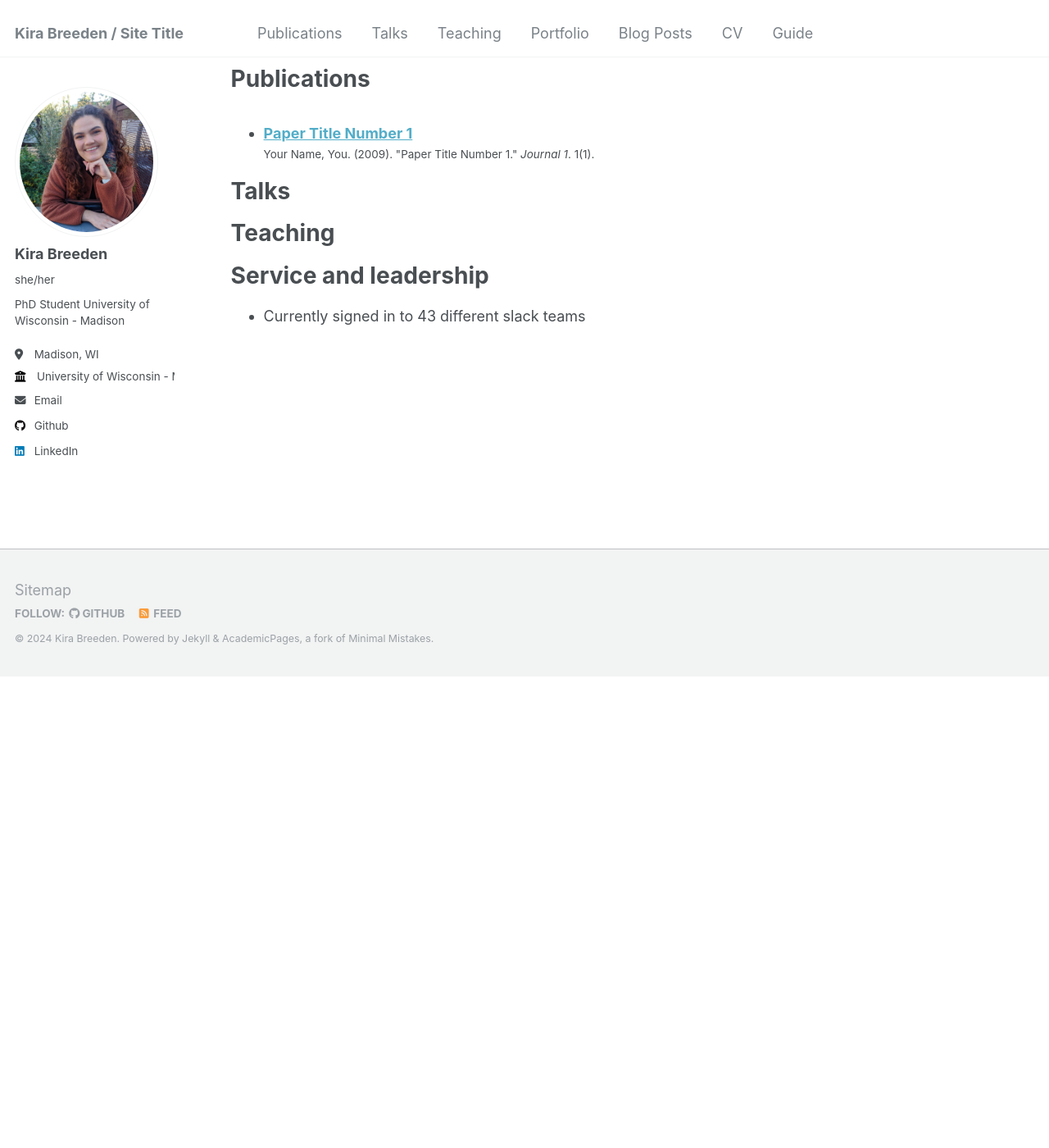
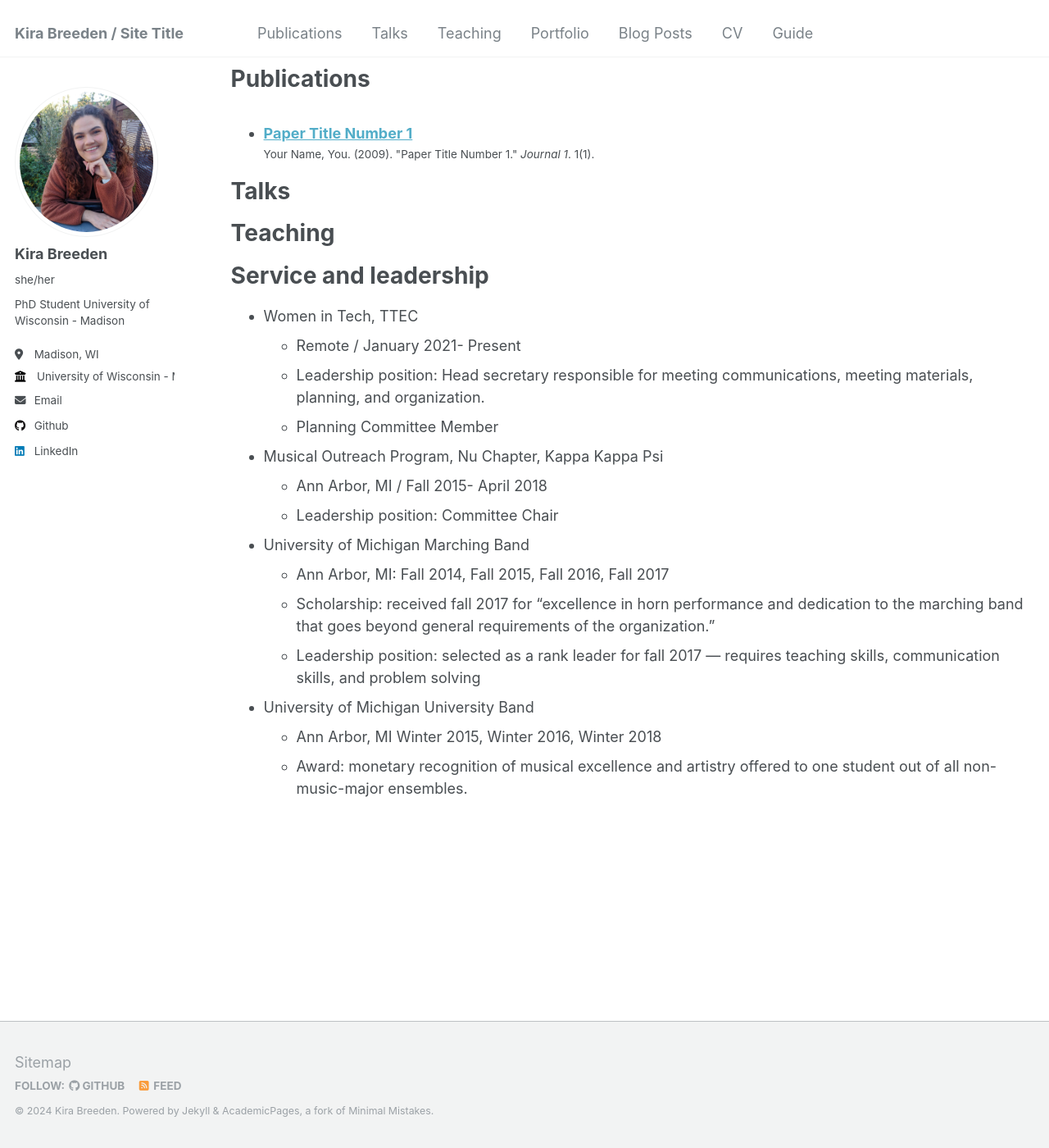
Before and after one commit to kmbreeden21/kmbreeden21.github.io, a Jekyll site: the page built from _pages/cv.md, in a window 1280 px wide and 1400 px high, scrolled down 1475 px. Shown: the whole window at 82% size. Built offline with Jekyll 4.4.1, drawn with Linux system fonts in a browser that asks for light colours; a file with an impossible date is left out; before the commit the page ends 2299 px from its top, so only the background shows below that.

Commit message:
Update cv.md

```diff
--- a/_pages/cv.md
+++ b/_pages/cv.md
@@ -72,4 +72,17 @@ Teaching
 
 Service and leadership
 ======
-* Currently signed in to 43 different slack teams
+* Women in Tech, TTEC
+  * Remote / January 2021- Present
+  * Leadership position: Head secretary responsible for meeting communications, meeting materials, planning, and organization.
+  * Planning Committee Member
+* Musical Outreach Program, Nu Chapter, Kappa Kappa Psi
+  * Ann Arbor, MI / Fall 2015- April 2018
+  * Leadership position: Committee Chair
+* University of Michigan Marching Band
+  * Ann Arbor, MI: Fall 2014, Fall 2015, Fall 2016, Fall 2017
+  * Scholarship: received fall 2017 for “excellence in horn performance and dedication to the marching band that goes beyond general requirements of the organization.”
+  * Leadership position: selected as a rank leader for fall 2017 — requires teaching skills, communication skills, and problem solving
+* University of Michigan University Band
+  * Ann Arbor, MI Winter 2015, Winter 2016, Winter 2018
+  * Award: monetary recognition of musical excellence and artistry offered to one student out of all non-music-major ensembles.
```
